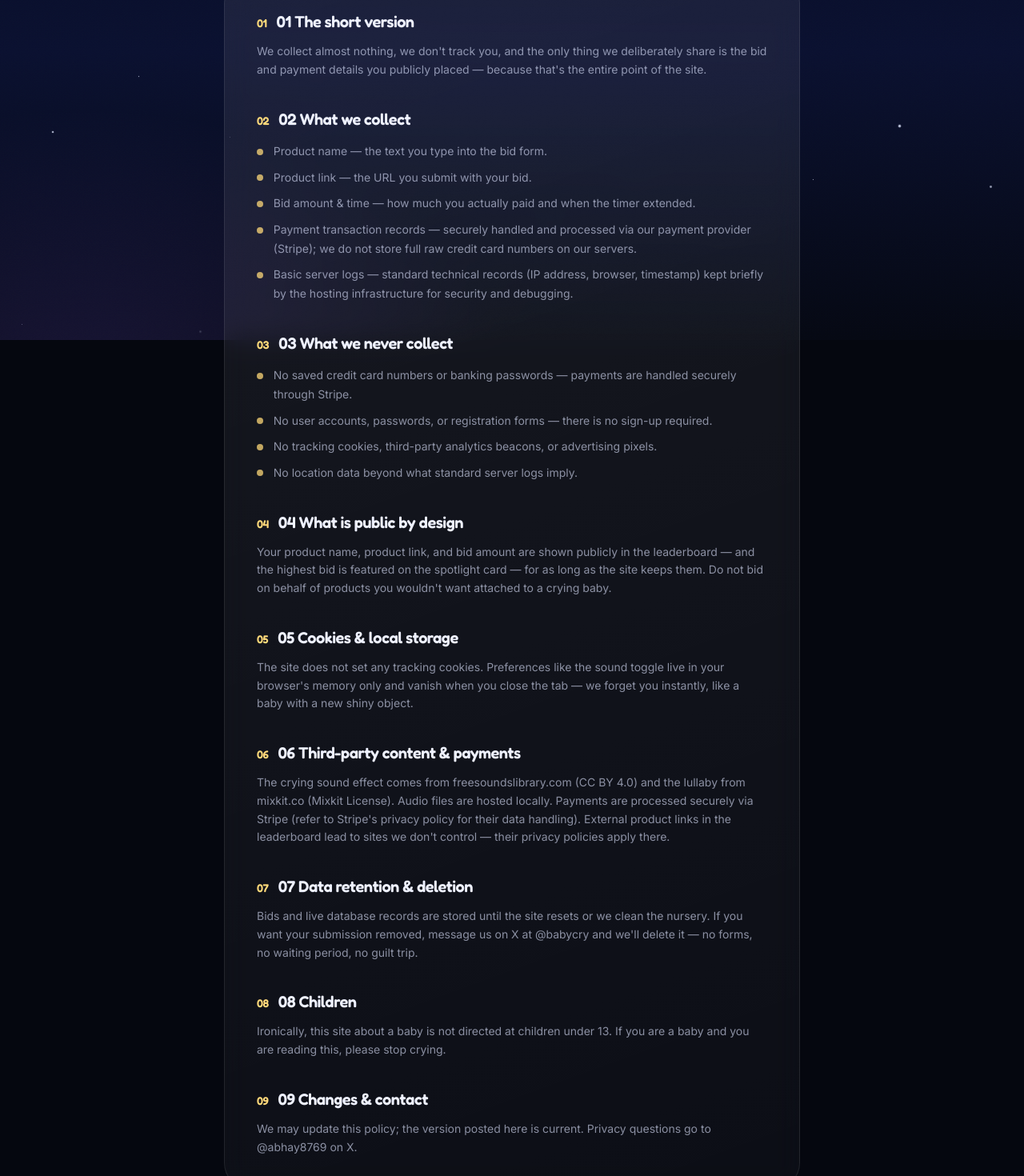
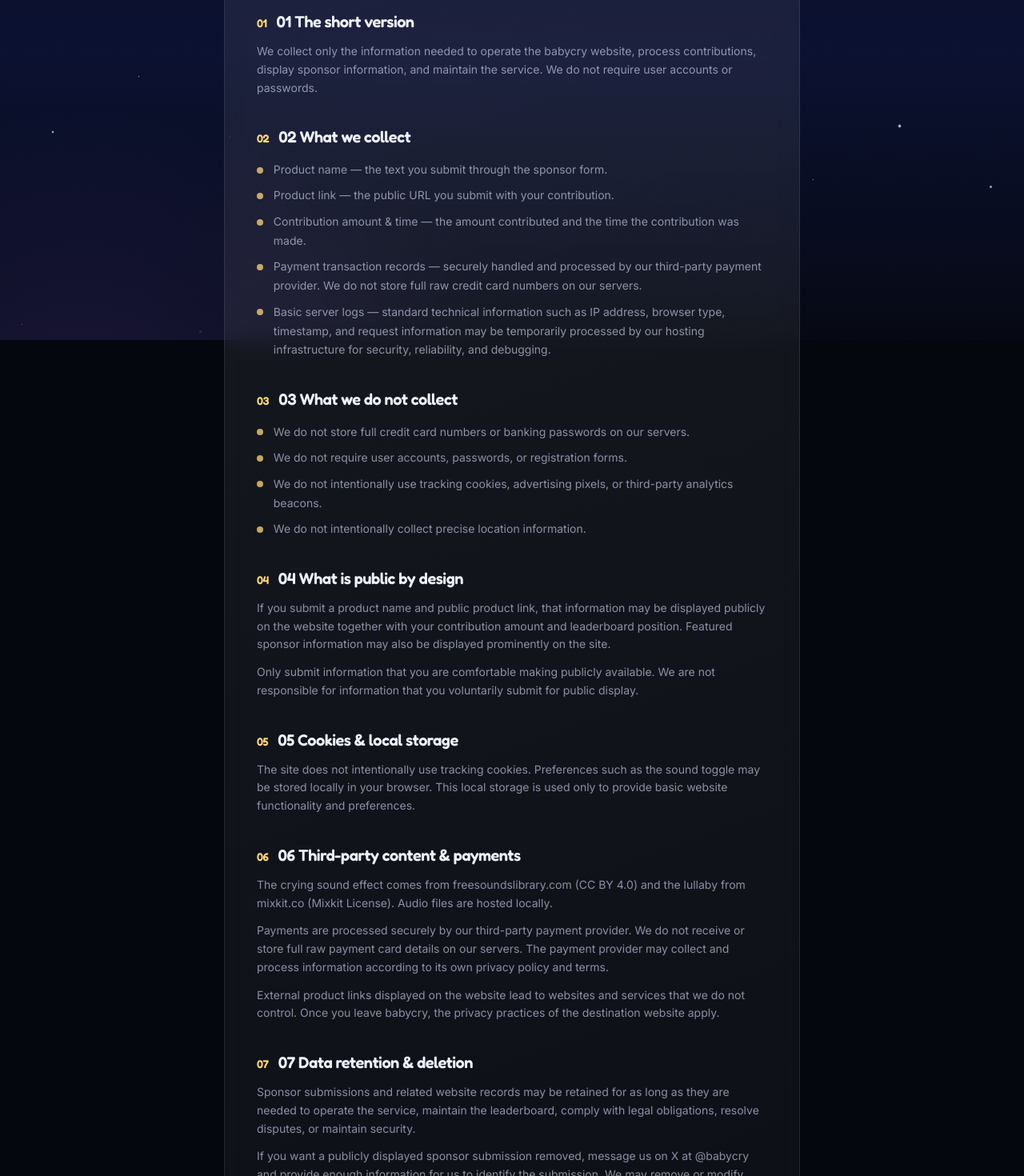
Before and after one commit to shadow111gardens-star/baby-cry, a Next.js app: page /privacy in a window 1280 px wide. Shown: the part 375-1845 px from the top of the page at 80% size. Built offline with nearby package versions, Linux system fonts and the light colour scheme.

Commit message:
ui text changes 2

```diff
--- a/src/app/privacy/page.tsx
+++ b/src/app/privacy/page.tsx
@@ -4,69 +4,74 @@ import LegalPage, { type LegalSection } from "@/components/LegalPage";
 export const metadata: Metadata = {
   title: "Privacy — babycry",
   description:
-    "What babycry collects about you (almost nothing) and what it does with it (show it to everyone, on purpose).",
+    "What babycry collects about you and how that information is used to operate the interactive digital experience.",
 };
 
 const SECTIONS: LegalSection[] = [
   {
     heading: "01 The short version",
     paragraphs: [
-      "We collect almost nothing, we don't track you, and the only thing we deliberately share is the bid and payment details you publicly placed — because that's the entire point of the site.",
+      "We collect only the information needed to operate the babycry website, process contributions, display sponsor information, and maintain the service. We do not require user accounts or passwords.",
     ],
   },
   {
     heading: "02 What we collect",
     list: [
-      "Product name — the text you type into the bid form.",
-      "Product link — the URL you submit with your bid.",
-      "Bid amount & time — how much you actually paid and when the timer extended.",
-      "Payment transaction records — securely handled and processed via our payment provider (Stripe); we do not store full raw credit card numbers on our servers.",
-      "Basic server logs — standard technical records (IP address, browser, timestamp) kept briefly by the hosting infrastructure for security and debugging.",
+      "Product name — the text you submit through the sponsor form.",
+      "Product link — the public URL you submit with your contribution.",
+      "Contribution amount & time — the amount contributed and the time the contribution was made.",
+      "Payment transaction records — securely handled and processed by our third-party payment provider. We do not store full raw credit card numbers on our servers.",
+      "Basic server logs — standard technical information such as IP address, browser type, timestamp, and request information may be temporarily processed by our hosting infrastructure for security, reliability, and debugging.",
     ],
   },
   {
-    heading: "03 What we never collect",
+    heading: "03 What we do not collect",
     list: [
-      "No saved credit card numbers or banking passwords — payments are handled securely through Stripe.",
-      "No user accounts, passwords, or registration forms — there is no sign-up required.",
-      "No tracking cookies, third-party analytics beacons, or advertising pixels.",
-      "No location data beyond what standard server logs imply.",
+      "We do not store full credit card numbers or banking passwords on our servers.",
+      "We do not require user accounts, passwords, or registration forms.",
+      "We do not intentionally use tracking cookies, advertising pixels, or third-party analytics beacons.",
+      "We do not intentionally collect precise location information.",
     ],
   },
   {
     heading: "04 What is public by design",
     paragraphs: [
-      "Your product name, product link, and bid amount are shown publicly in the leaderboard — and the highest bid is featured on the spotlight card — for as long as the site keeps them. Do not bid on behalf of products you wouldn't want attached to a crying baby.",
+      "If you submit a product name and public product link, that information may be displayed publicly on the website together with your contribution amount and leaderboard position. Featured sponsor information may also be displayed prominently on the site.",
+      "Only submit information that you are comfortable making publicly available. We are not responsible for information that you voluntarily submit for public display.",
     ],
   },
   {
     heading: "05 Cookies & local storage",
     paragraphs: [
-      "The site does not set any tracking cookies. Preferences like the sound toggle live in your browser's memory only and vanish when you close the tab — we forget you instantly, like a baby with a new shiny object.",
+      "The site does not intentionally use tracking cookies. Preferences such as the sound toggle may be stored locally in your browser. This local storage is used only to provide basic website functionality and preferences.",
     ],
   },
   {
     heading: "06 Third-party content & payments",
     paragraphs: [
-      "The crying sound effect comes from freesoundslibrary.com (CC BY 4.0) and the lullaby from mixkit.co (Mixkit License). Audio files are hosted locally. Payments are processed securely via Stripe (refer to Stripe's privacy policy for their data handling). External product links in the leaderboard lead to sites we don't control — their privacy policies apply there.",
+      "The crying sound effect comes from freesoundslibrary.com (CC BY 4.0) and the lullaby from mixkit.co (Mixkit License). Audio files are hosted locally.",
+      "Payments are processed securely by our third-party payment provider. We do not receive or store full raw payment card details on our servers. The payment provider may collect and process information according to its own privacy policy and terms.",
+      "External product links displayed on the website lead to websites and services that we do not control. Once you leave babycry, the privacy practices of the destination website apply.",
     ],
   },
   {
     heading: "07 Data retention & deletion",
     paragraphs: [
-      "Bids and live database records are stored until the site resets or we clean the nursery. If you want your submission removed, message us on X at @babycry and we'll delete it — no forms, no waiting period, no guilt trip.",
+      "Sponsor submissions and related website records may be retained for as long as they are needed to operate the service, maintain the leaderboard, comply with legal obligations, resolve disputes, or maintain security.",
+      "If you want a publicly displayed sponsor submission removed, message us on X at @babycry and provide enough information for us to identify the submission. We may remove or modify eligible submissions where appropriate.",
     ],
   },
   {
     heading: "08 Children",
     paragraphs: [
-      "Ironically, this site about a baby is not directed at children under 13. If you are a baby and you are reading this, please stop crying.",
+      "babycry is an interactive digital entertainment service and is not directed toward children under 13. We do not knowingly collect personal information from children under 13. If you believe a child has provided personal information to us, please contact us so we can review and remove it where appropriate.",
     ],
   },
   {
     heading: "09 Changes & contact",
     paragraphs: [
-      "We may update this policy; the version posted here is current. Privacy questions go to @abhay8769 on X.",
+      "We may update this Privacy Policy from time to time to reflect changes to the service, technology, or legal requirements. The latest version published on this page will apply from its effective date.",
+      "Privacy questions or data-related requests can be sent to us on X at @abhay8769.",
     ],
   },
 ];
@@ -77,7 +82,7 @@ export default function PrivacyPage() {
       current="privacy"
       eyebrow="Your data, or the lack of it"
       title="Privacy Policy"
-      intro="The most honest privacy policy on the internet: there's barely any data to write one about."
+      intro="We collect only the information needed to operate the interactive experience, process contributions, and display sponsor information."
       sections={SECTIONS}
     />
   );
--- a/src/components/BabyApp.tsx
+++ b/src/components/BabyApp.tsx
@@ -383,7 +383,7 @@ export default function BabyApp({ initial }: { initial: BabyState }) {
               <p className="max-w-[55%] text-right text-[11px] leading-relaxed text-[var(--faint)] sm:max-w-[46%] sm:text-xs">
                 {sleeping
                   ? "the nap continues until the very last paid second"
-                  : "the baby stopped sleeping the moment the money did"}
+                  : "The baby started crying — the timer hit zero."}
               </p>
             </div>
           </div>
@@ -574,8 +574,7 @@ export default function BabyApp({ initial }: { initial: BabyState }) {
           </div>
 
           <p className="max-w-xs text-sm leading-relaxed text-[var(--muted)]">
-            Ranked purely by bid amount — pay more, climb
-            higher. Rank #1&apos;s product owns the spotlight
+            Ranked purely by contribution amount — pay more, rise higher. Rank #1&apos;s product owns the spotlight
             card.
           </p>
         </div>
--- a/src/components/BidModal.tsx
+++ b/src/components/BidModal.tsx
@@ -421,16 +421,15 @@ export default function BidModal({
                 className="h-3.5 w-3.5 text-gradient"
                 strokeWidth={2.4}
               />
-              Buy silence
+              SUPPORT THE EXPERIENCE
             </p>
 
             <h2 className="font-display mt-2 text-2xl font-semibold tracking-tight">
-              Bid for baby sleep
+              Add time to the virtual sleep timer
             </h2>
 
             <p className="mt-1 text-sm leading-relaxed text-[var(--muted)]">
-              $1 = 1 minute. Your product takes the feed — outbid everyone and
-              it takes the spotlight.
+              $1 = 1 minute. Add time to the virtual sleep timer and feature your product on the sponsor leaderboard.
             </p>
           </div>
 
@@ -494,7 +493,7 @@ export default function BidModal({
           <div>
             <label htmlFor="bm-amount" className="field-label mb-2">
               <BadgeDollarSign className="h-3.5 w-3.5" />
-              Bid amount
+              CONTRIBUTION
             </label>
 
             <div className="grid grid-cols-4 gap-2">
@@ -550,7 +549,7 @@ export default function BidModal({
           {wouldTakeSpotlight && (
             <div className="flex items-center gap-2.5 rounded-xl border border-[var(--accent-2)]/35 bg-[color-mix(in_srgb,var(--accent-2)_12%,transparent)] px-3.5 py-2.5 text-xs font-medium text-[var(--accent-2)]">
               <Crown className="h-4 w-4 shrink-0" />
-              This bid would steal the sponsor spotlight.
+              This contribution would take the sponsor spotlight.
             </div>
           )}
 
@@ -559,7 +558,7 @@ export default function BidModal({
             topCents !== null && (
               <p className="text-xs text-[var(--faint)]">
                 Spotlight needs more than {formatMoney(topCents)} in a
-                single bid.
+                single contribution.
               </p>
             )}
 
@@ -593,13 +592,12 @@ export default function BidModal({
 
             {pending
               ? "Opening checkout…"
-              : `Feed the meter — ${formatMoney(Math.max(cents, 0))}`}
+              : `Add sleep time — ${formatMoney(Math.max(cents, 0))}`}
           </button>
         </div>
 
         <p className="mt-4 text-center text-[11px] leading-relaxed text-[var(--faint)]">
-          Secure live checkout via Polar. All bids are final and real money
-          keeps the baby asleep.
+          Secure checkout via Dodo Payments. Your contribution adds time to the virtual sleep timer and supports the digital experience.
         </p>
       </form>
     </div>
```
Also changed, not shown: src/app/rules/page.tsx (+28 -26 lines), src/app/terms/page.tsx (+15 -15 lines).
